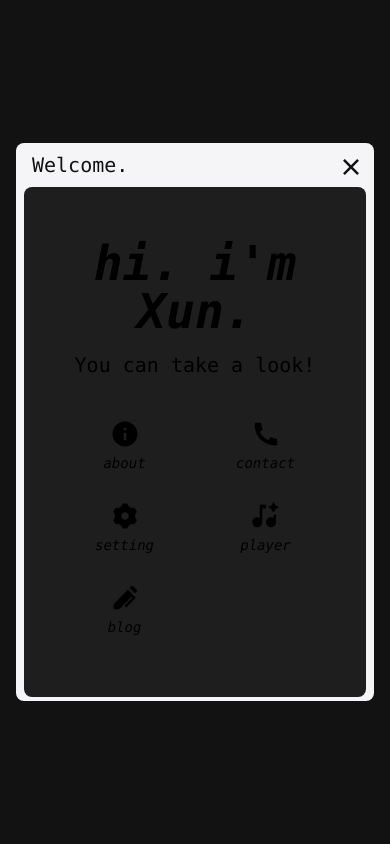
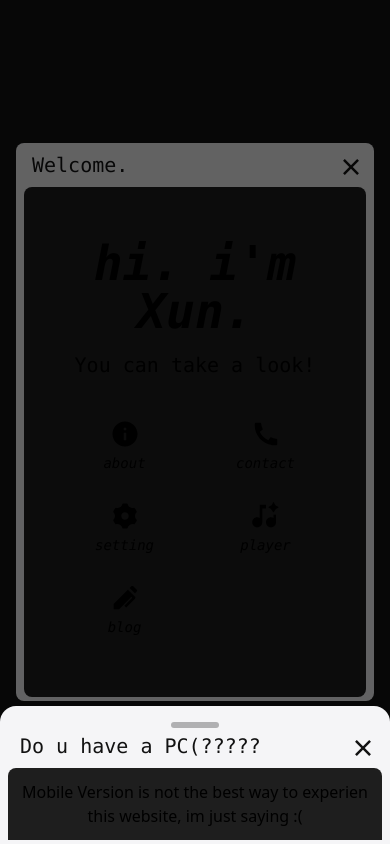
Before and after one commit to c0u1b0o6o/Xun-Portfolio, a Next.js app: page / in a window 390 px wide. Built offline with nearby package versions, Linux system fonts and the light colour scheme.

Commit message:
add Mobile Warning, RWD Opti

```diff
--- a/app/page.tsx
+++ b/app/page.tsx
@@ -1,6 +1,6 @@
 "use client";
 import DotGridBackground from "@/components/DotGridBackground";
-import React from "react";
+import React, { useEffect } from "react";
 import { LayoutProvider } from "@/providers/layoutProvider";
 import { WelcomeWindow } from "@/components/windows/Welcome";
 import { ContactWindow } from "@/components/windows/Contact";
@@ -11,6 +11,20 @@ import { MusicPlayerWindow } from "@/components/windows/MusicPlayer";
 import { BlogPreviewWindow } from "@/components/windows/BlogPreview";
 import { DetailWindows } from "@/components/windows/DetailWindow";
 import { useMediaQuery, BREAKPOINTS } from "@/hooks";
+
+import { motion, AnimatePresence } from "framer-motion";
+import { RiCloseLine, RiErrorWarningFill } from "react-icons/ri";
+import DragWindow from "@/components/DragWindow";
+
+function MobileWarning() {
+  return (
+    <DragWindow title="Do u have a PC(?????" id={"mobile_warning"} className="">
+      <h1>
+        Mobile Version is not the best way to experien this website, im just saying :(
+      </h1>
+    </DragWindow>
+  );
+}
 
 export default function Home() {
   const constraintsRef = React.useRef<HTMLDivElement>(null);
@@ -35,6 +49,7 @@ export default function Home() {
         <MusicPlayerWindow />
         <BlogPreviewWindow />
         <DetailWindows />
+        {isMobile && <MobileWarning />}
       </LayoutProvider>
     </main>
   );
--- a/components/DragWindow.tsx
+++ b/components/DragWindow.tsx
@@ -75,28 +75,39 @@ export default function DragWindow({ children, title = 'None', id, className}: D
         return (
             <AnimatePresence>
                 {windowState?.isOpen && (
-                    <>
+                    <motion.div
+                        key={`bottom-sheet-${id}`}
+                        initial={{ opacity: 0 }}
+                        animate={{ opacity: 1 }}
+                        exit={{ opacity: 0 }}
+                        transition={{ duration: 0.2 }}
+                        className="fixed inset-0 z-[100] flex flex-col justify-end"
+                        onClick={handleClose}
+                    >
                         {/* 背景遮罩 */}
-                        <motion.div
-                            initial={{ opacity: 0 }}
-                            animate={{ opacity: 1 }}
-                            exit={{ opacity: 0 }}
-                            transition={{ duration: 0.2 }}
-                            className="fixed inset-0 bg-black/50 backdrop-blur-sm z-40"
-                            onClick={handleClose}
-                        />
+                        <div className="absolute inset-0 bg-black/60 backdrop-blur-md" />
+
                         {/* Bottom Sheet 視窗 */}
                         <motion.div
-                            initial={{ y: "100%", opacity: 0.5 }}
-                            animate={{ y: 0, opacity: 1 }}
-                            exit={{ y: "100%", opacity: 0 }}
+                            initial={{ y: "100%" }}
+                            animate={{ y: 0 }}
+                            exit={{ y: "100%", transitionEnd: { pointerEvents: "none" } }}
                             transition={{ type: "spring", damping: 30, stiffness: 350 }}
-                            className={`fixed bottom-0 left-0 right-0 z-50 max-h-[85vh] select-none ${className || ''}`}
+                            drag="y"
+                            dragConstraints={{ top: 0, bottom: 0 }}
+                            dragElastic={{ top: 0, bottom: 0.5 }}
+                            onDragEnd={(e, info) => {
+                                if (info.offset.y > 100) {
+                                    handleClose();
+                                }
+                            }}
+                            onClick={(e) => e.stopPropagation()}
+                            className={`relative w-full max-h-[85vh] select-none ${className || ''}`}
                         >
-                            <div className="relative bg-ink-900 rounded-t-2xl pt-2 px-2 pb-1">
+                            <div className="relative bg-ink-900 rounded-t-2xl pt-2 px-2 pb-1 shadow-[0_-10px_40px_rgba(0,0,0,0.5)]">
                                 {/* 拉柄指示器 */}
-                                <div className="flex justify-center pt-2 pb-1">
-                                    <div className="w-10 h-1 rounded-full bg-surface-base/40" />
+                                <div className="flex justify-center pt-2 pb-1 cursor-grab active:cursor-grabbing">
+                                    <div className="w-12 h-1.5 rounded-full bg-surface-base/30" />
                                 </div>
                                 {/* Header */}
                                 <div className="flex flex-row items-center justify-between px-1">
@@ -106,12 +117,21 @@ export default function DragWindow({ children, title = 'None', id, className}: D
                                     <CloseButton onClick={handleClose} />
                                 </div>
                                 {/* Content Area */}
-                                <div className="flex flex-wrap items-center justify-center w-full p-3 bg-surface-elevated rounded-t-lg shadow-lg text-center overflow-y-auto max-h-[calc(85vh-5rem)]">
+                                <div
+                                    onPointerDownCapture={(e) => {
+                                        // 防止內部捲動時觸發拖曳
+                                        const target = e.target as HTMLElement;
+                                        if (target.closest('.overflow-y-auto')) {
+                                            e.stopPropagation();
+                                        }
+                                    }}
+                                    className="flex flex-wrap items-center justify-center w-full p-3 bg-surface-elevated rounded-t-lg shadow-[inset_0_2px_10px_rgba(0,0,0,0.1)] text-center overflow-y-auto max-h-[calc(85vh-5rem)]"
+                                >
                                     {children}
                                 </div>
                             </div>
                         </motion.div>
-                    </>
+                    </motion.div>
                 )}
             </AnimatePresence>
         );
--- a/components/windows/Contact.tsx
+++ b/components/windows/Contact.tsx
@@ -86,7 +86,7 @@ function SocialButton({
       title={name}
     >
       <Icon className="text-5xl sm:text-4xl md:text-6xl transition-colors duration-200" />
-      <h1 className="font-ex-thin text-ink-900 dark:text-gray-200 italic leading-none text-sm sm:text-sm md:text-base">
+      <h1 className="font-mono font-bold italic text-sm sm:text-sm md:text-base">
         {name}
       </h1>
     </button>
--- a/components/windows/DetailWindow.tsx
+++ b/components/windows/DetailWindow.tsx
@@ -34,7 +34,7 @@ export function DiscordContent() {
     return (
         <div className="p-6 flex flex-col justify-center items-center gap-4 w-fit select-none">
             <div className="text-start w-full">
-                <div className="flex flex-row items-end justify-center mb-6">
+                <div className="flex flex-col sm:flex-row items-center sm:items-end justify-center mb-6">
                     <h1 className="text-center font-mono text-2xl font-bold italic mr-4">
                         are u using
                     </h1>
--- a/constants/window.ts
+++ b/constants/window.ts
@@ -1,7 +1,7 @@
 /**
  * This file contains the types for Music Provider and Music Hook.
  */
-export const WINDOW_ID ={
+export const WINDOW_ID = {
     WELCOME: "welcome",
     ABOUT: "about",
     BLOG: "blog",
@@ -11,4 +11,5 @@ export const WINDOW_ID ={
     DISCORD: "discord",
     EMAIL: "email",
     PORTFOLIO_LINK: "portfolio_link",
+    MOBILE_WARNING: "mobile_warning",
 } as const;
--- a/providers/windowProvider.tsx
+++ b/providers/windowProvider.tsx
@@ -19,6 +19,7 @@ const DEFAULT_WINDOWS_STATES: Record<WindowId, WindowProps> = {
   musicplayer: { id: "musicplayer", isOpen: false, x: 0, y: 0, z: 10 },
   discord: { id: "discord", isOpen: false, x: 200, y: 200, z: 10 },
   email: { id: "email", isOpen: false, x: 250, y: 250, z: 10 },
+  mobile_warning: { id: "mobile_warning", isOpen: true, x: 250, y: 250, z: 10 },
   portfolio_link: {
     id: "portfolio_link",
     isOpen: false,
```
